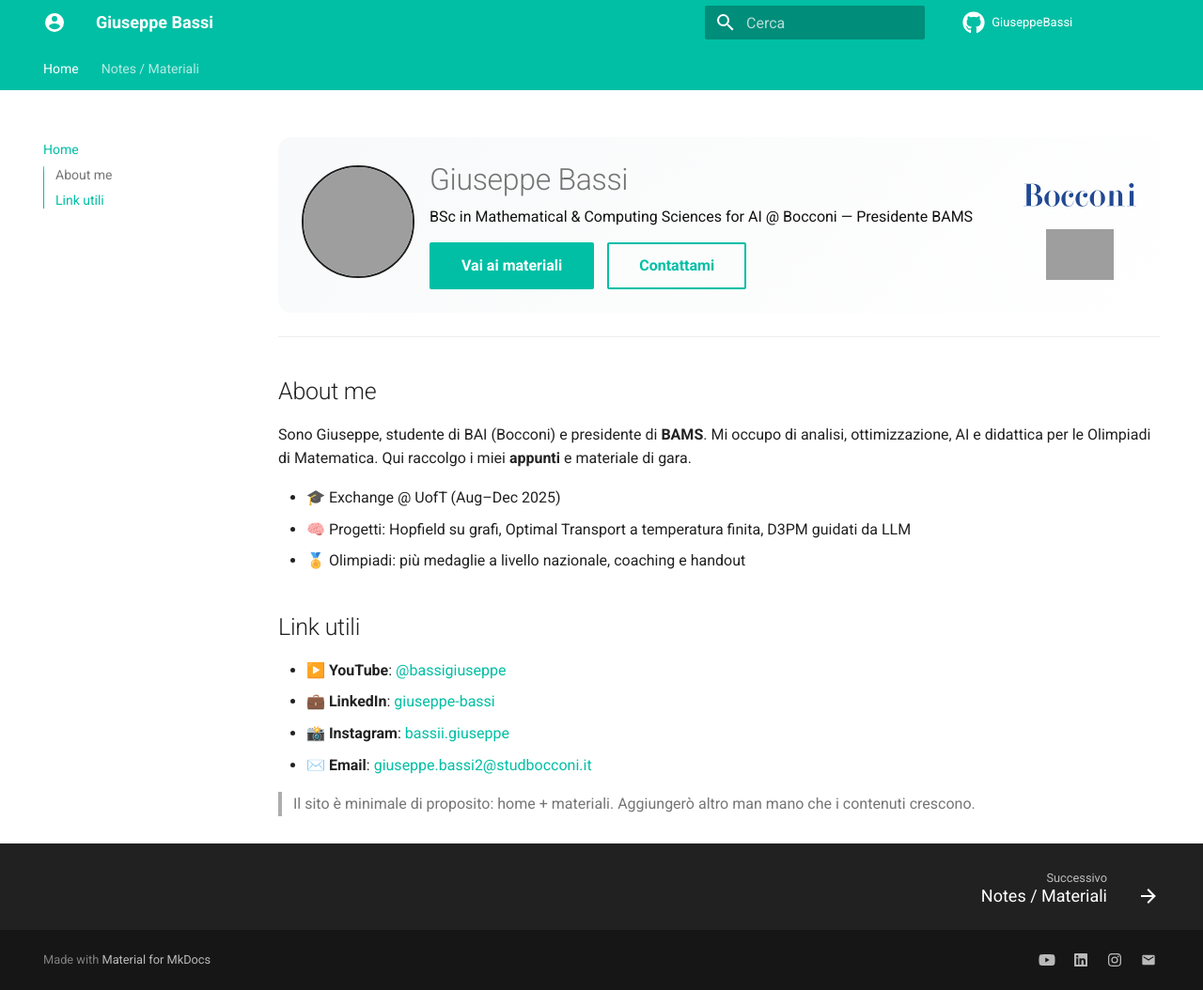
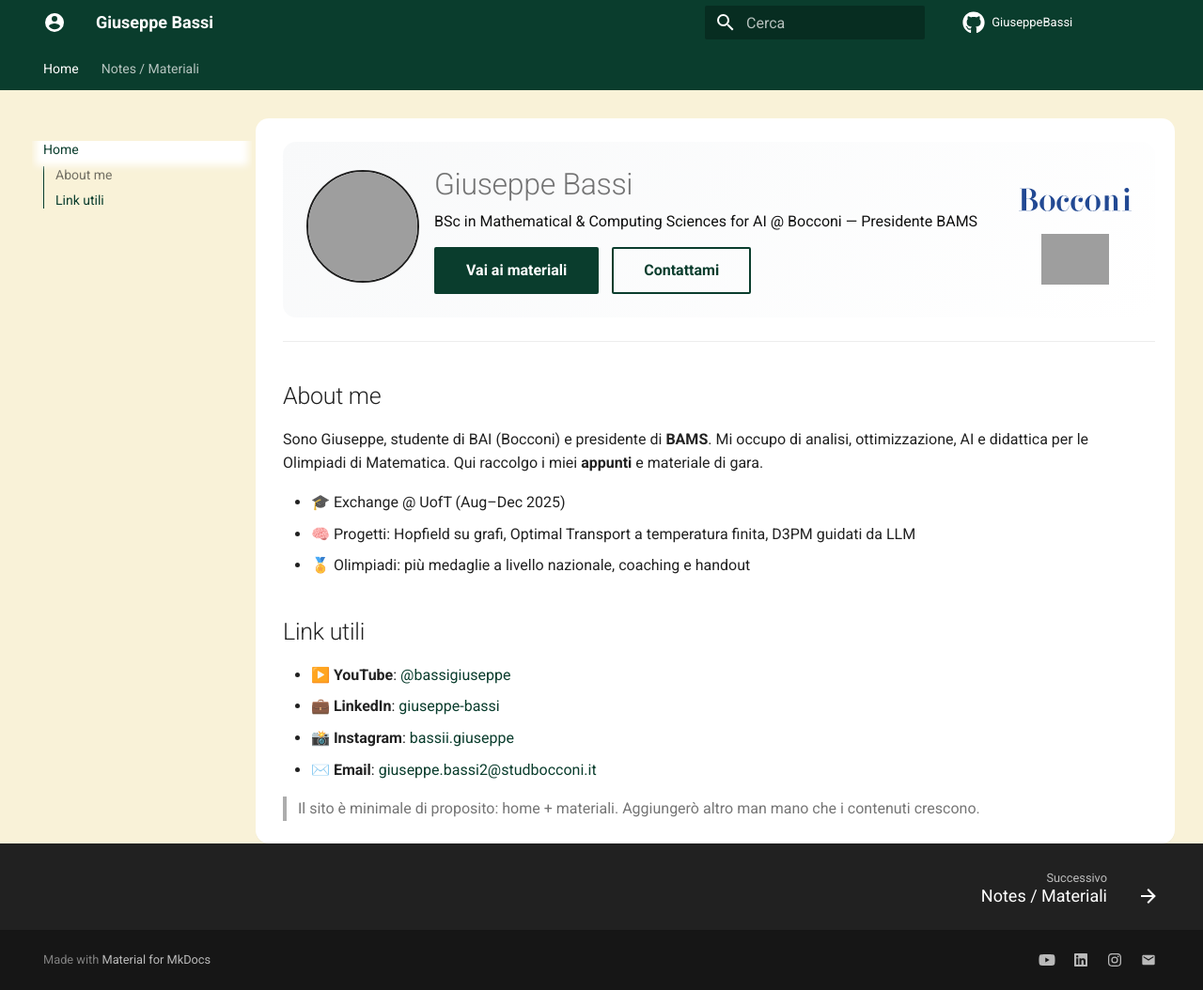
Before and after one commit to GiuseppeBassi/GiuseppeBassi.github.io, an MkDocs documentation site: the page built from docs/index.md, in a window 1280 px wide and 1054 px high. Shown: the whole window at 94% size. Built offline with MkDocs 1.6.1 and Material for MkDocs 9.7.7, drawn with Linux system fonts in a browser that asks for light colours; grey boxes are pictures that could not be loaded.

Commit message:
Update overrides.css

```diff
--- a/docs/styles/overrides.css
+++ b/docs/styles/overrides.css
@@ -1,30 +1,70 @@
-/* Palette personalizzata "verde BAMS" */
-:root {
-/* Cambia qui per regolare il verde primario */
---md-primary-fg-color: #00BFA5; /* verde principale */
---md-primary-fg-color--light: #4DDDCB; /* variante chiara */
---md-primary-fg-color--dark: #009E8A; /* variante scura */
---md-accent-fg-color: #00BFA5;
+/* =========================================================
+   PALETTE & VARIABILI
+   - Palette BAMS come fonte unica di verità
+   - Mappatura sulle variabili "Material"
+   ========================================================= */
+:root{
+  /* Palette BAMS */
+  --bams-green: #0a3d2d;
+  --bams-green-dark: #06291f;   /* usato per hover su sfondi scuri */
+  --bams-green-light: #145a43;  /* usato per hover su sfondi chiari */
+  --bams-cream: #f9f2d8;        /* tinta di sfondo per tema chiaro */
+
+  /* Material primary/accent */
+  --md-primary-fg-color: var(--bams-green);
+  --md-primary-fg-color--light: var(--bams-green-light);
+  --md-primary-fg-color--dark: var(--bams-green-dark);
+  --md-accent-fg-color: var(--bams-green);
 }
 
-
-/* Bottoni primari sempre in verde */
-.md-typeset .md-button--primary {
+/* =========================================================
+   COMPONENTI BASE
+   - Bottoni primari
+   - Link
+   ========================================================= */
+.md-typeset .md-button--primary{
   background-color: var(--md-primary-fg-color);
   border-color: var(--md-primary-fg-color);
+  color: #fff;
 }
-.md-typeset .md-button--primary:hover {
+.md-typeset .md-button--primary:hover{
   background-color: var(--md-primary-fg-color--dark);
   border-color: var(--md-primary-fg-color--dark);
 }
 
+/* Colore hover dei link (discreto, coerente con la palette) */
+a:hover{ color: var(--md-primary-fg-color--light); }
 
-/* Link hover in verde (discreto) */
-a:hover { color: var(--md-primary-fg-color--dark); }
+/* =========================================================
+   STRATI DI TEMA
+   - Tema chiaro: sfondo cream e "carta" contenuti
+   - Tema scuro: sfondo scuro neutro
+   ========================================================= */
+[data-md-color-scheme="default"] .md-main{
+  background: var(--bams-cream);
+}
+[data-md-color-scheme="default"] .md-content{
+  background: #fff;                 /* “carta” sopra lo sfondo cream */
+  border-radius: 14px;
+  box-shadow: 0 1px 0 rgba(0,0,0,.04);
+  padding: .25rem .25rem 0 .25rem;
+}
 
+/* Impostazioni base per tema scuro (Material for MkDocs) */
+[data-md-color-scheme="slate"]{
+  --md-hue: 210;                    /* tonalità di riferimento del tema */
+}
+[data-md-color-scheme="slate"] .md-main{
+  background: #0d0f10;
+}
 
-/* Piccole rifiniture per la hero */
-.hero {
+/* =========================================================
+   HERO GENERICA (.hero)
+   - Blocco hero semplice con gradiente
+   - Variante tema chiaro
+   - Mini componenti interni ricorrenti
+   ========================================================= */
+.hero{
   display: grid;
   grid-template-columns: 120px 1fr 120px;
   gap: 16px;
@@ -34,74 +74,100 @@
   background: linear-gradient(135deg, #0A0A0A 0%, #121212 100%);
   color: #F4F4F4;
 }
-.hero .left img { width: 120px; height: 120px; object-fit: cover; border-radius: 50%; border: 2px solid #1f1f1f; }
-.hero .right img { height: 54px; object-fit: contain; filter: none; }
-.hero .cta .md-button { margin-right: .5rem; }
+.hero .left img{
+  width: 120px; height: 120px; object-fit: cover;
+  border-radius: 50%;
+  border: 2px solid #1f1f1f;
+}
+.hero .right img{
+  height: 54px; object-fit: contain; filter: none;
+}
+.hero .cta .md-button{
+  margin-right: .5rem; /* se vuoi modificare lo spacing, cambia questo margine */
+}
 
+/* Variante chiara per .hero quando l’utente usa il tema chiaro */
+[data-md-color-scheme="default"] .hero{
+  background: linear-gradient(135deg, #f8f9fa 0%, #ffffff 100%);
+  color: #111;
+}
 
-/* Se vuoi mostrarla anche in tema chiaro */
-[data-md-color-scheme="default"] .hero {
-background: linear-gradient(135deg, #f8f9fa 0%, #ffffff 100%);
-
-/* --- HERO stile LinkedIn --- */
+/* =========================================================
+   HERO “LAGO DI GARDA” (.hero-lake)
+   - Sfondo immagine con velatura
+   - Griglia interna con avatar e colonna loghi
+   - Varianti per tema chiaro/scuro
+   ========================================================= */
 .hero-lake{
   position: relative;
   border-radius: 16px;
   overflow: hidden;
-  min-height: 220px;
-  background-image: url("../assets/Lago_Di_Garda.jpg"); /* sfondo lago */
+  min-height: 240px;
+  background-image: url("../assets/Lago_Di_Garda.jpg");
   background-size: cover;
   background-position: center;
 }
 
-/* leggera velatura per leggibilità del testo */
+/* Velatura di default con tinta verde per leggibilità del testo */
 .hero-lake::after{
-  content: "";
-  position: absolute; inset: 0;
-  background: linear-gradient(0deg, rgba(0,0,0,.45), rgba(0,0,0,.15));
+  content:"";
+  position:absolute; inset:0;
+  background: linear-gradient(0deg, rgba(10,61,45,.55), rgba(10,61,45,.15));
 }
 
+/* Contenuto interno sopra la velatura */
 .hero-inner{
-  position: relative; /* sopra la velatura */
+  position: relative;               /* resta sopra ::after */
   display: grid;
   grid-template-columns: 160px 1fr 140px;
   gap: 16px;
   align-items: end;
   padding: 16px;
-  color: #f4f4f4;
+  color: #fff;
 }
 
-/* avatar che “sborda” leggermente sullo sfondo */
+/* Avatar principale con leggera sovrapposizione */
 .hero-inner .avatar{
-  width: 128px; height: 128px;
-  object-fit: cover;
-  border-radius: 50%;
-  border: 3px solid #fff;
-  box-shadow: 0 6px 18px rgba(0,0,0,.25);
-  transform: translateY(35%);   /* sovrapposizione tipo LinkedIn */
+  width:128px; height:128px; object-fit:cover;
+  border-radius:50%;
+  border:3px solid #fff;
+  box-shadow:0 6px 18px rgba(0,0,0,.25);
+  transform: translateY(35%); /* se vuoi ridurre la sovrapposizione, diminuisci questa percentuale */
 }
 
-/* colonna destra con loghi impilati */
+/* Colonna destra con loghi impilati */
 .hero-inner .right{
   display:flex; flex-direction:column; gap:10px; align-items:flex-end;
 }
 .hero-inner .right img{
-  height: 48px; object-fit: contain; filter: none; background: rgba(255,255,255,.85);
-  padding: 6px 8px; border-radius: 8px;
+  height:48px; object-fit:contain;
+  background: rgba(249,242,216,.92); /* cream coerente con il tema */
+  padding:6px 8px; border-radius:8px;
+  box-shadow: 0 1px 0 rgba(0,0,0,.05);
 }
 
-/* versione chiara (se l'utente forza tema chiaro) */
+/* Variante chiara: velatura più leggera e neutra */
 [data-md-color-scheme="default"] .hero-lake::after{
-  background: linear-gradient(0deg, rgba(255,255,255,.15), rgba(255,255,255,.0));
+  background: linear-gradient(0deg, rgba(255,255,255,.15), rgba(255,255,255,0));
 }
 
-/* responsive */
+/* Variante scura: velatura neutra per maggiore contrasto */
+[data-md-color-scheme="slate"] .hero-lake::after{
+  background: linear-gradient(0deg, rgba(0,0,0,.45), rgba(0,0,0,.15));
+}
+
+/* =========================================================
+   RESPONSIVE
+   - Riduzione colonne e dimensioni avatar su schermi piccoli
+   ========================================================= */
 @media (max-width: 768px){
   .hero-inner{
-    grid-template-columns: 100px 1fr; /* nascondi momentaneamente la colonna destra */
+    grid-template-columns: 100px 1fr; /* se vuoi tenere i loghi a destra anche su mobile, aumenta la larghezza o rimuovi la regola sotto */
   }
-  .hero-inner .right{ display:none; }
-  .hero-inner .avatar{ width: 96px; height: 96px; transform: translateY(30%); }
+  .hero-inner .right{
+    display:none; /* se vuoi mantenerli su mobile, rimuovi questa riga */
   }
-color: #111;
+  .hero-inner .avatar{
+    width:96px; height:96px; transform: translateY(30%);
   }
+}
```
Lines whose indentation alone changed are shown as unchanged.
